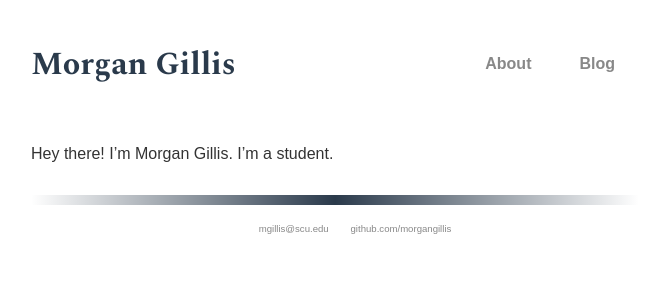
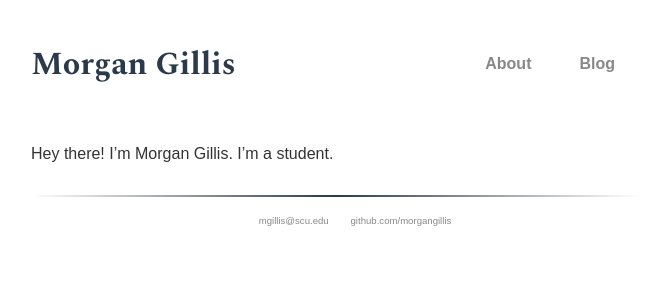
Before and after one commit to morgangillis/morgangillis.github.io, a Jekyll site: the page built from index.md, in a window 1280 px wide. Shown: the top 300 px of the page, without its empty margins (305-958 px from the left). Built offline with Jekyll 4.4.1, drawn with Linux system fonts in a browser that asks for light colours; some web fonts are replaced.

Commit message:
Update footer.scss

```diff
--- a/_sass/footer.scss
+++ b/_sass/footer.scss
@@ -1,18 +1,9 @@
 footer {
-  //border-top: 2px solid #2a3a4b;
-  //border-width: 3px;
-  //border-style: solid;
-  //-webkit-border-image: -webkit-gradient(linear, 0 0, 0 100%, from(black), to(rgba(0, 0, 0, 0))) 1 100%;
-  //-webkit-border-image: -webkit-linear-gradient(black, rgba(0, 0, 0, 0)) 1 100%;
-  //-moz-border-image: -moz-linear-gradient(black, rgba(0, 0, 0, 0)) 1 100%;
-  //-o-border-image: -o-linear-gradient(black, rgba(0, 0, 0, 0)) 1 100%;
-  //border-image: linear-gradient(to bottom, black, rgba(0, 0, 0, 0)) 1 100%;
   div {
     text-align: center;
     hr {
       border: none;
-      height: 10px;
-      //background-image: linear-gradient(to right, rgba(0, 0, 0, 0), rgba(0, 0, 0, 0.75), rgba(0, 0, 0, 0));
+      height: 2px;
       background-image: linear-gradient(to right, transparent, #2a3a4b, transparent);
     }
     ul {
```
